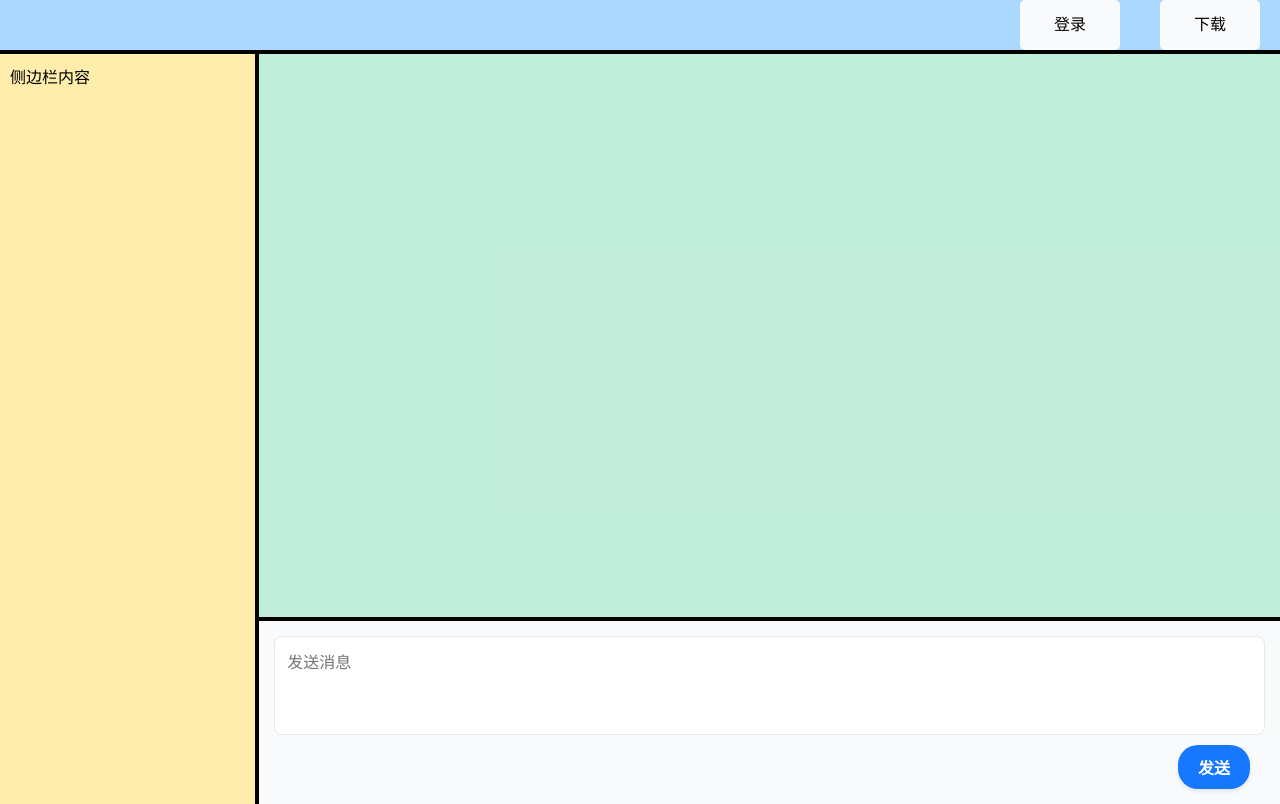
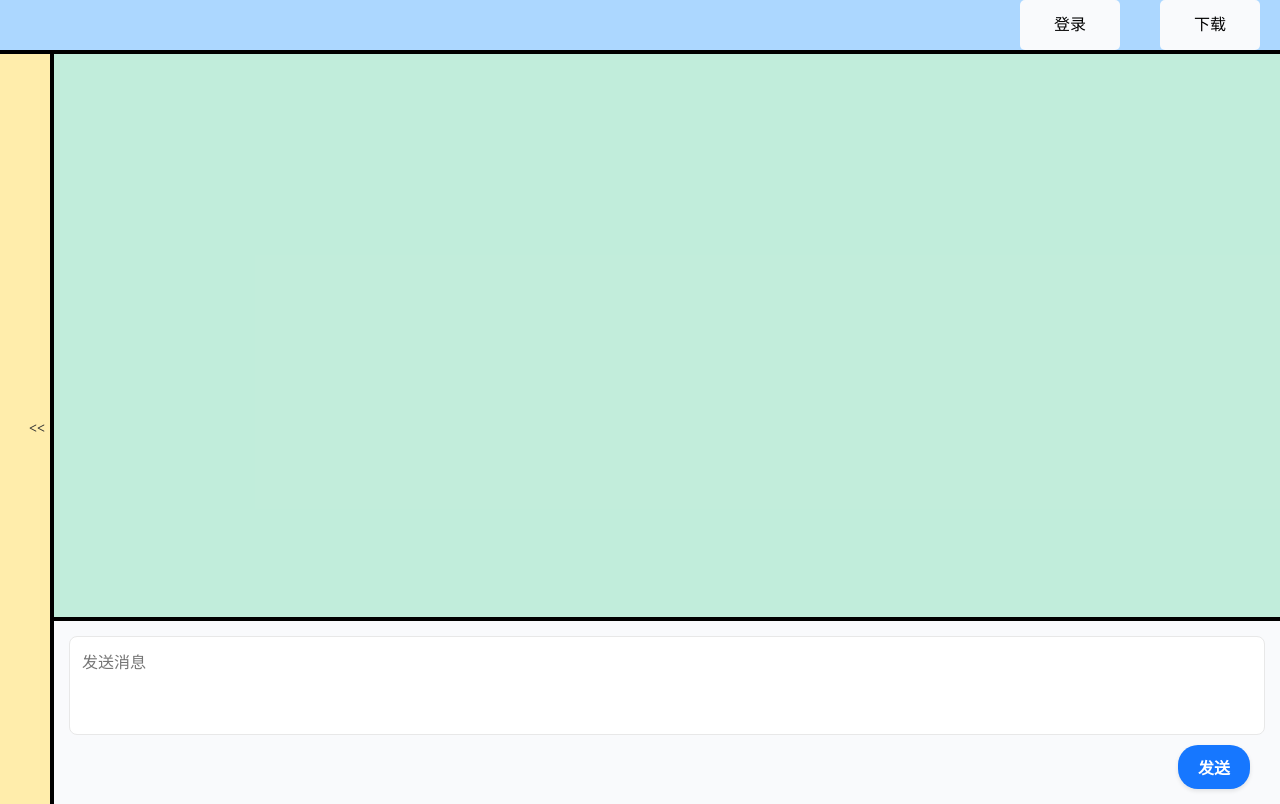
Before and after one commit to sihan9873/ai-chatbox, a React (Vite) app: page / in a window 1280 px wide. Built offline with nearby package versions, Linux system fonts and the light colour scheme.

Commit message:
optimize side bar

```diff
--- a/src/assets/css/base.css
+++ b/src/assets/css/base.css
@@ -66,37 +66,53 @@
 .main .side {
   width: 20%;
   min-width: 50px;
-  /* 确保收起时有最小宽度 */
   height: 100%;
   background-color: #fff45477;
-  transition: width 0.3s ease;
-  /* 添加过渡效果 */
+  transition: width 0.3s cubic-bezier(0.4, 0, 0.2, 1);
   overflow: hidden;
   white-space: nowrap;
-  /* 防止内容换行 */
   border-right: 4px solid black;
+  position: relative;
+  cursor: pointer;
 }
 
 /* 收起状态下的样式 */
 .side.collapsed {
   width: 50px;
-  /* 收起时的宽度 */
+}
+
+/* 侧边栏展开时聊天框的宽度变化 */
+.main .chat-box {
+  width: 80%;
+  transition: width 0.3s cubic-bezier(0.4, 0, 0.2, 1);
 }
 
 .side.collapsed+.chat-box {
   width: calc(100% - 50px);
-  /* 侧边栏收起时聊天框的宽度 */
 }
 
 /* 侧边栏内容样式 */
 .side-content {
   padding: 10px;
   opacity: 1;
-  transition: opacity 0.3s ease;
+  transition: opacity 0.2s ease;
 }
 
 .side.collapsed .side-content {
   opacity: 0;
+  transition: opacity 0.1s ease;
+}
+
+/* 添加收起状态下的提示图标 */
+.side.collapsed::after {
+  content: '<<';
+  position: absolute;
+  top: 50%;
+  right: 5px;
+  transform: translateY(-50%);
+  font-size: 14px;
+  font-weight: bold;
+  color: #333;
 }
 
 .main .chat-box {
--- a/src/components/Sidebar.jsx
+++ b/src/components/Sidebar.jsx
@@ -1,7 +1,7 @@
 import React, { useState, useRef, useEffect } from 'react';
 
 const Sidebar = () => {
-  const [isCollapsed, setIsCollapsed] = useState(false);
+  const [isCollapsed, setIsCollapsed] = useState(true); // 默认收起状态
   const timeoutRef = useRef(null);
 
   useEffect(() => {
@@ -23,11 +23,15 @@ const Sidebar = () => {
   const handleMouseLeave = () => {
     timeoutRef.current = setTimeout(() => {
       setIsCollapsed(true);
-    }, 500);
+    }, 300); // 减少延迟时间，提高响应速度
   };
 
   return (
-    <div className={`side ${isCollapsed ? 'collapsed' : ''}`}>
+    <div
+      className={`side ${isCollapsed ? 'collapsed' : ''}`}
+      onMouseEnter={handleMouseEnter}
+      onMouseLeave={handleMouseLeave}
+    >
       <div className="side-content">侧边栏内容</div>
     </div>
   );
```
